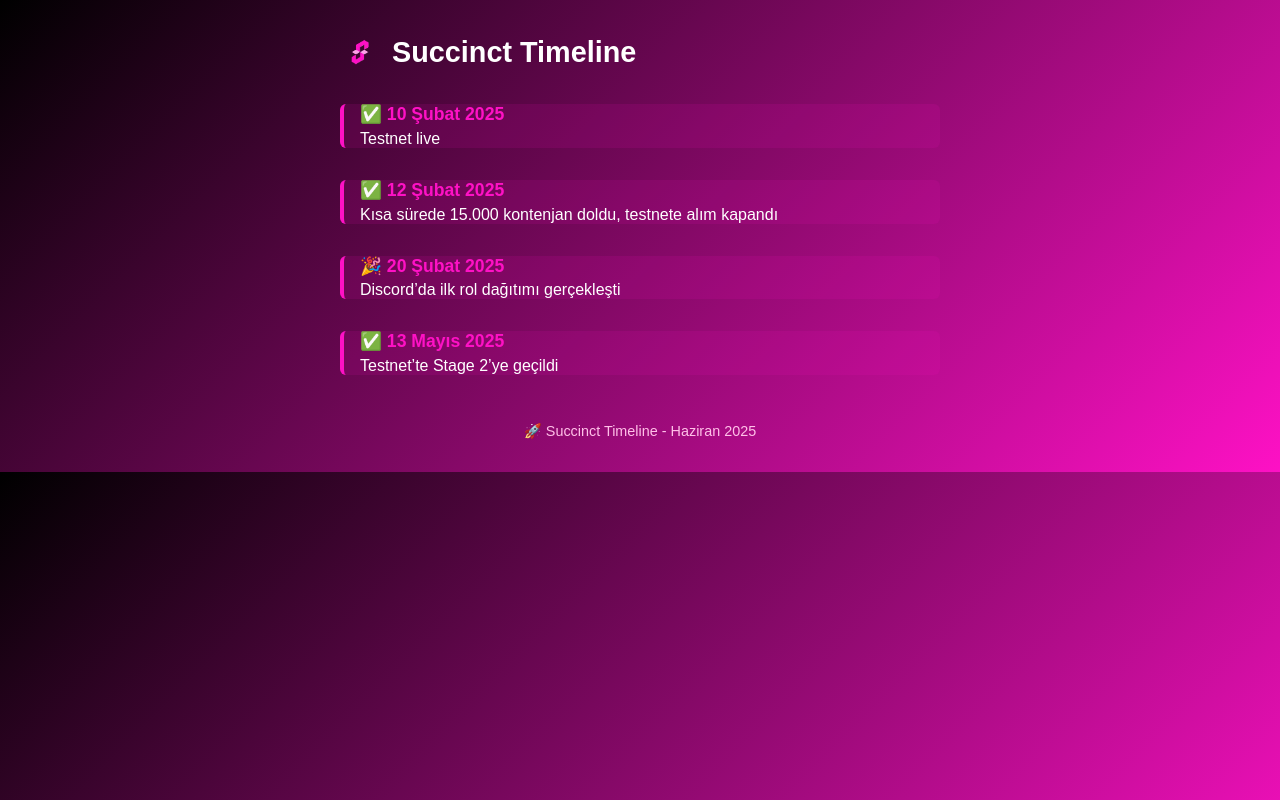
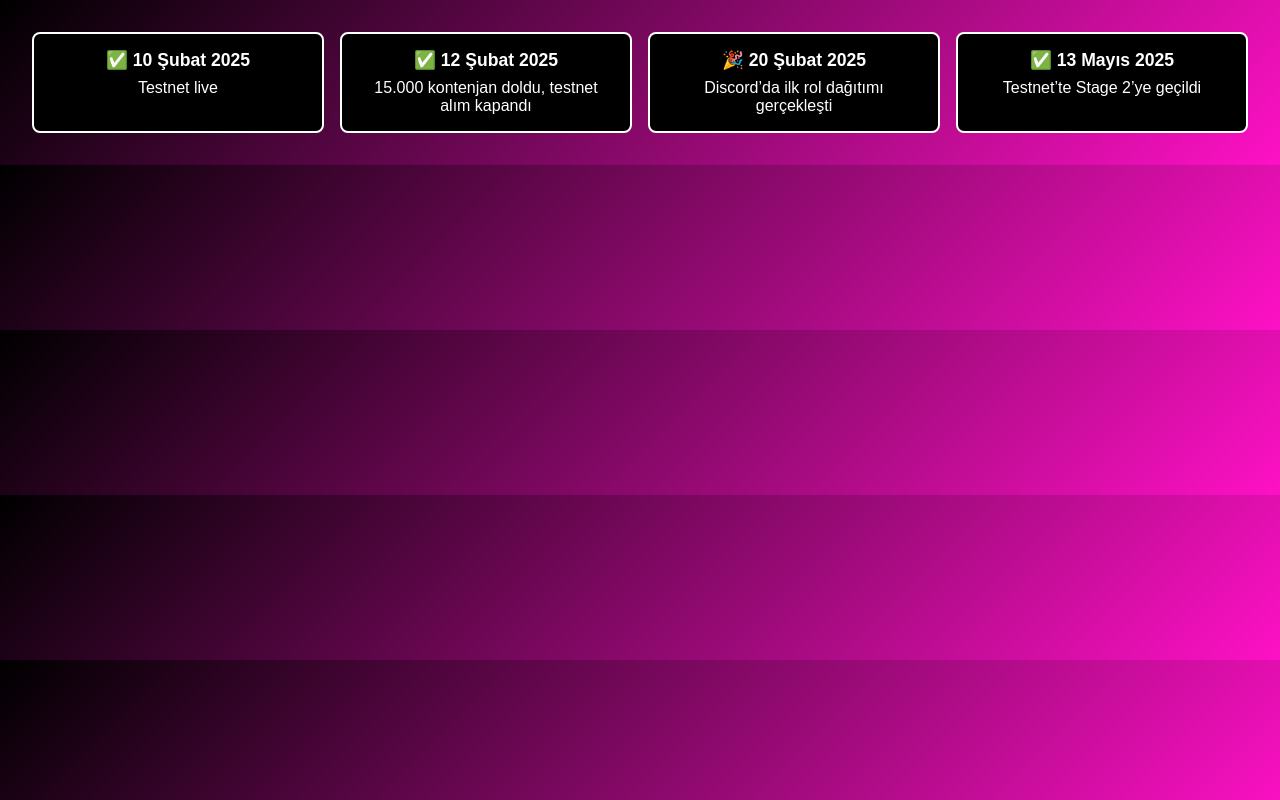
Before and after one commit to Ramilashrf/succinct-timeline, a plain HTML site: page index.html in a window 1280 px wide. Drawn offline with Linux system fonts and the light colour scheme.

Commit message:
Update index.html 2

```diff
--- a/index.html
+++ b/index.html
@@ -2,86 +2,64 @@
 <html lang="tr">
 <head>
 <meta charset="UTF-8" />
-  <meta name="viewport" content="width=device-width, initial-scale=1.0"/>
-  <title>Succinct Timeline</title>
+<meta name="viewport" content="width=device-width, initial-scale=1" />
+<title>Succinct Timeline - Tarihler</title>
 <style>
   body {
     font-family: Arial, sans-serif;
     background: linear-gradient(135deg, #000000, #FE11C5);
     color: white;
-      max-width: 600px;
-      margin: 0 auto;
+    margin: 0;
     padding: 2rem;
   }
-    header {
+  .dates-container {
     display: flex;
-      align-items: center;
-      gap: 12px;
-      margin-bottom: 2rem;
+    justify-content: space-between;
+    gap: 1rem;
+    max-width: 100%;
+    flex-wrap: nowrap; /* Yan yana sığdır */
   }
-    header img {
-      height: 40px;
-      width: auto;
+  .date-box {
+    background-color: #000000;
+    color: white;
+    border: 2px solid white;
+    border-radius: 8px;
+    padding: 1rem;
+    flex: 1 1 0; /* Eşit genişlikte */
+    min-width: 0; /* Taşmayı önler */
+    box-sizing: border-box;
+    text-align: center;
   }
-    header h1 {
-      font-size: 1.8rem;
-      color: white;
-      margin: 0;
+  .date-box .date {
+    font-weight: bold;
+    font-size: 1.1rem;
+    margin-bottom: 0.5rem;
   }
-    .timeline-item {
-      border-left: 4px solid #FE11C5;
-      padding-left: 1rem;
-      margin-bottom: 2rem;
-      background-color: rgba(254, 17, 197, 0.1);
-      border-radius: 6px;
-    }
-    .date {
-      font-weight: bold;
-      color: #FE11C5;
-      font-size: 1.1rem;
-    }
-    .event {
-      margin-top: 0.3rem;
+  .date-box .event {
     font-size: 1rem;
-    }
-    footer {
-      text-align: center;
-      margin-top: 3rem;
-      font-size: 0.9rem;
-      color: #ffc0e8;
   }
 </style>
 </head>
 <body>
 
-  <header>
-    <img src="logo.png" alt="Succinct Logo" />
-    <h1>Succinct Timeline</h1>
-  </header>
-
-  <div class="timeline-item">
+  <div class="dates-container">
+    <div class="date-box">
       <div class="date">✅ 10 Şubat 2025</div>
       <div class="event">Testnet live</div>
     </div>
-
-  <div class="timeline-item">
+    <div class="date-box">
       <div class="date">✅ 12 Şubat 2025</div>
-    <div class="event">Kısa sürede 15.000 kontenjan doldu, testnete alım kapandı</div>
+      <div class="event">15.000 kontenjan doldu, testnet alım kapandı</div>
     </div>
-
-  <div class="timeline-item">
+    <div class="date-box">
       <div class="date">🎉 20 Şubat 2025</div>
       <div class="event">Discord’da ilk rol dağıtımı gerçekleşti</div>
     </div>
-
-  <div class="timeline-item">
+    <div class="date-box">
       <div class="date">✅ 13 Mayıs 2025</div>
       <div class="event">Testnet’te Stage 2’ye geçildi</div>
     </div>
-
-  <footer>
-    🚀 Succinct Timeline - Haziran 2025
-  </footer>
+  </div>
 
 </body>
 </html>
```
Lines whose indentation alone changed are shown as unchanged.
